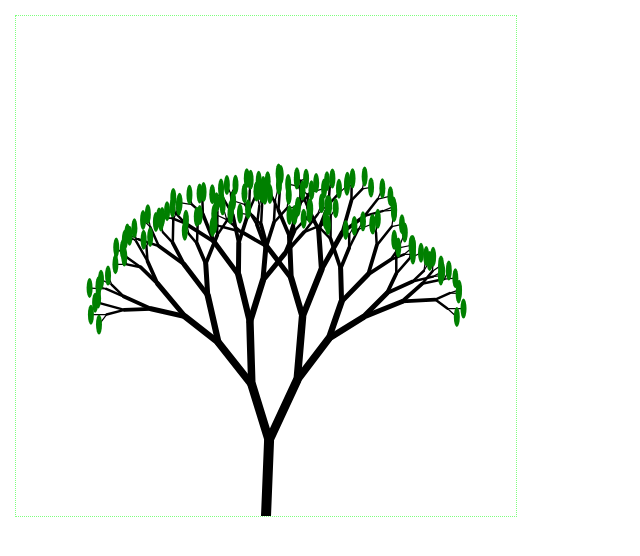
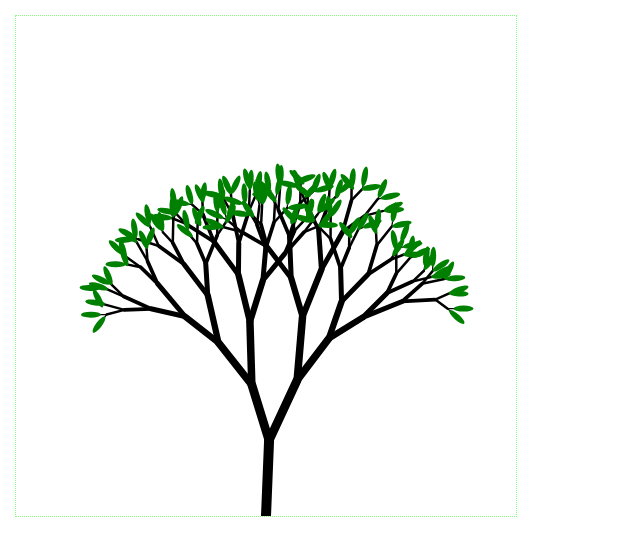
Before and after one commit to valscion/puu, a React (Create React App) app: page / in a window 1280 px wide. Shown: the top 556 px of the page, without its empty margins (0-640 px from the left). Built offline with nearby package versions, Linux system fonts and the light colour scheme.

Commit message:
Render prettier leaves

```diff
--- a/src/App.js
+++ b/src/App.js
@@ -132,7 +132,7 @@ function Leaves(props) {
 
   return (
     <>
-      {lastLeaf && <Leaf x={nextX} y={nextY} />}
+      {lastLeaf && <Leaf {...self} />}
       {left && right ? (
         <>
           <Leaves {...left} />
@@ -144,7 +144,20 @@ function Leaves(props) {
 }
 
 function Leaf(props) {
-  const { x, y } = props;
+  const { x, y, nextX, nextY } = props;
 
-  return <ellipse cx={x} cy={y} rx="3" ry="10" fill="green" stroke-width="3" />;
+  const angle = ((Math.atan2(nextY - y, nextX - x) * 180) / Math.PI) - 90;
+  const rotate = `rotate(${angle} ${nextX} ${nextY})`;
+
+  return (
+    <ellipse
+      cx={nextX}
+      cy={nextY}
+      rx="3"
+      ry="10"
+      fill="green"
+      stroke-width="3"
+      transform={rotate}
+    />
+  );
 }
```
